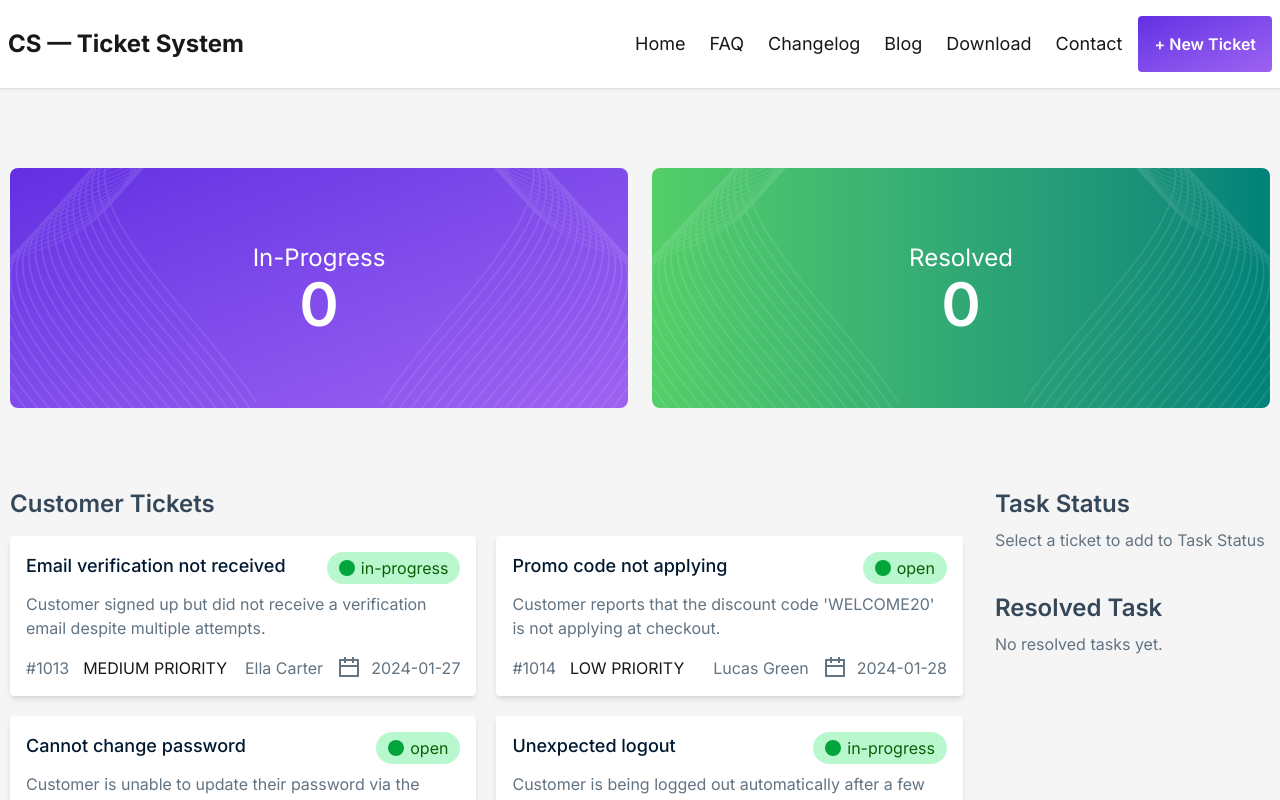
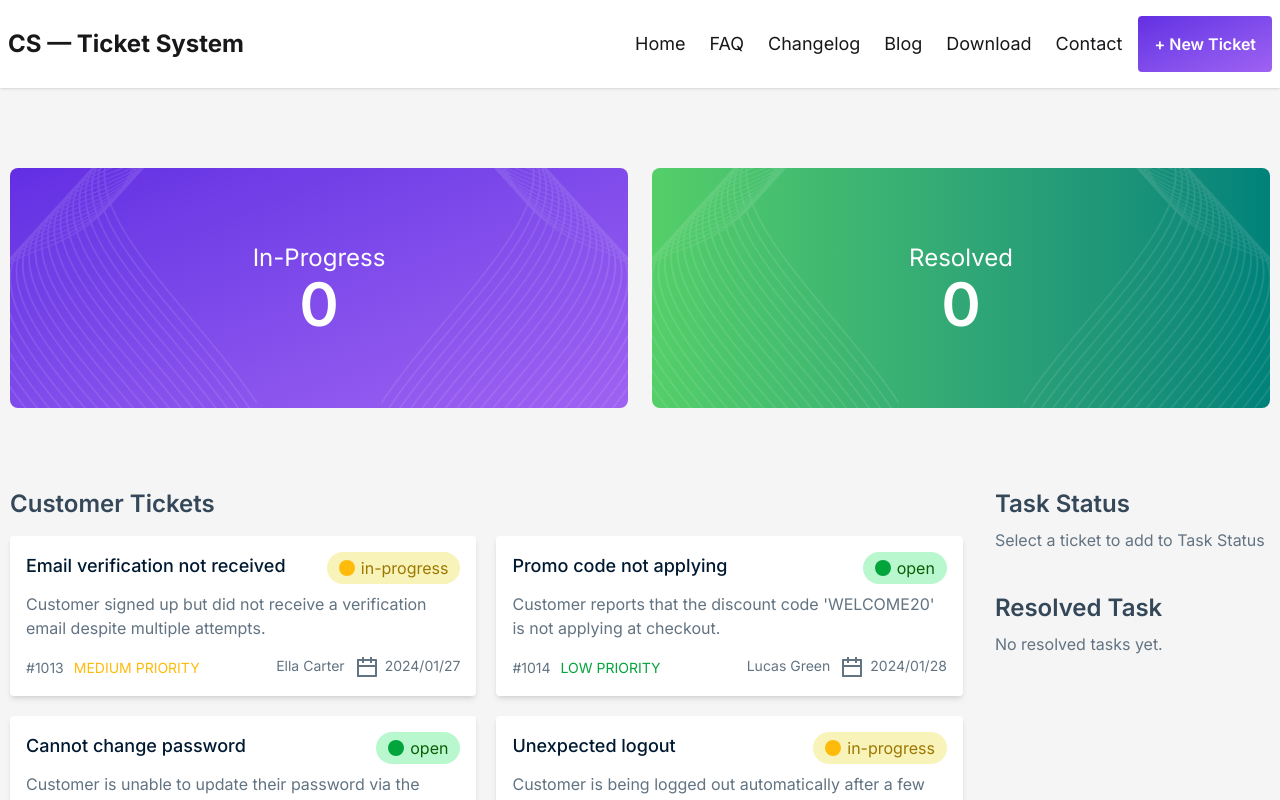
Before and after one commit to Nur-Nayeem/assignment-7-programming-hero, a React (Vite) app: page / in a window 1280 px wide. Shown: the top 800 px of the page. Built offline with nearby package versions, Linux system fonts and the light colour scheme.

Commit message:
modify ticket card design

```diff
--- a/src/components/main-section/customer-tickets/customerTicketCard/TicketCard.jsx
+++ b/src/components/main-section/customer-tickets/customerTicketCard/TicketCard.jsx
@@ -8,21 +8,21 @@ const TicketCard = ({ ticket, handleTaskStatus }) => {
         <div onClick={() => handleTaskStatus(ticket)} className='cursor-pointer bg-white p-4 shadow-md rounded-sm'>
             <div className='flex justify-between'>
                 <h3 className='text-lg font-medium text-[#001931]'>{title}</h3>
-                <button className='bg-[#B9F8CF] px-3 py-1 flex items-center rounded-full text-[#0B5E06]'><div className='w-[16px] h-[16px] bg-[#02A53B] rounded-full mr-1.5'></div> {status}</button>
+                <button className={`${status === 'open' ? 'bg-[#B9F8CF] text-[#0B5E06] ' : 'bg-[#F8F3B9] text-[#9C7700] '}  px-3 py-1 flex items-center rounded-full `}><div className={`w-[16px] h-[16px] ${status === 'open' ? 'bg-[#02A53B] ' : 'bg-[#FEBB0C] '}  rounded-full mr-1.5`}></div> {status}</button>
             </div>
             <p className='mt-2 mb-4 text-[#627382]'>{description}</p>
             <div className='flex justify-between items-center'>
-                <div className='flex gap-3.5'>
+                <div className='flex gap-2.5 text-sm'>
                     <span className='text-[#627382]'>#{id}</span>
-                    <span>{priority.toUpperCase()} PRIORITY</span>
+                    <span className={`${priority === 'medium' ? 'text-[#FEBB0C] ' : priority === 'high' ? 'text-[#F83044] ' : 'text-[#02A53B] '}`} >{priority.toUpperCase()} PRIORITY</span>
                 </div>
-                <div className='flex gap-3.5'>
+                <div className='flex gap-2.5 text-sm'>
                     <span className='text-[#627382]'>{customer}</span>
-                    <div className='flex gap-2.5'>
+                    <div className='flex gap-1.5'>
                         <figure>
                             <img src={calender} alt="" />
                         </figure>
-                        <span className='text-[#627382]'>{createdAt}</span>
+                        <span className='text-[#627382]'>{createdAt.replaceAll("-", "/")}</span>
                     </div>
 
                 </div>
```
